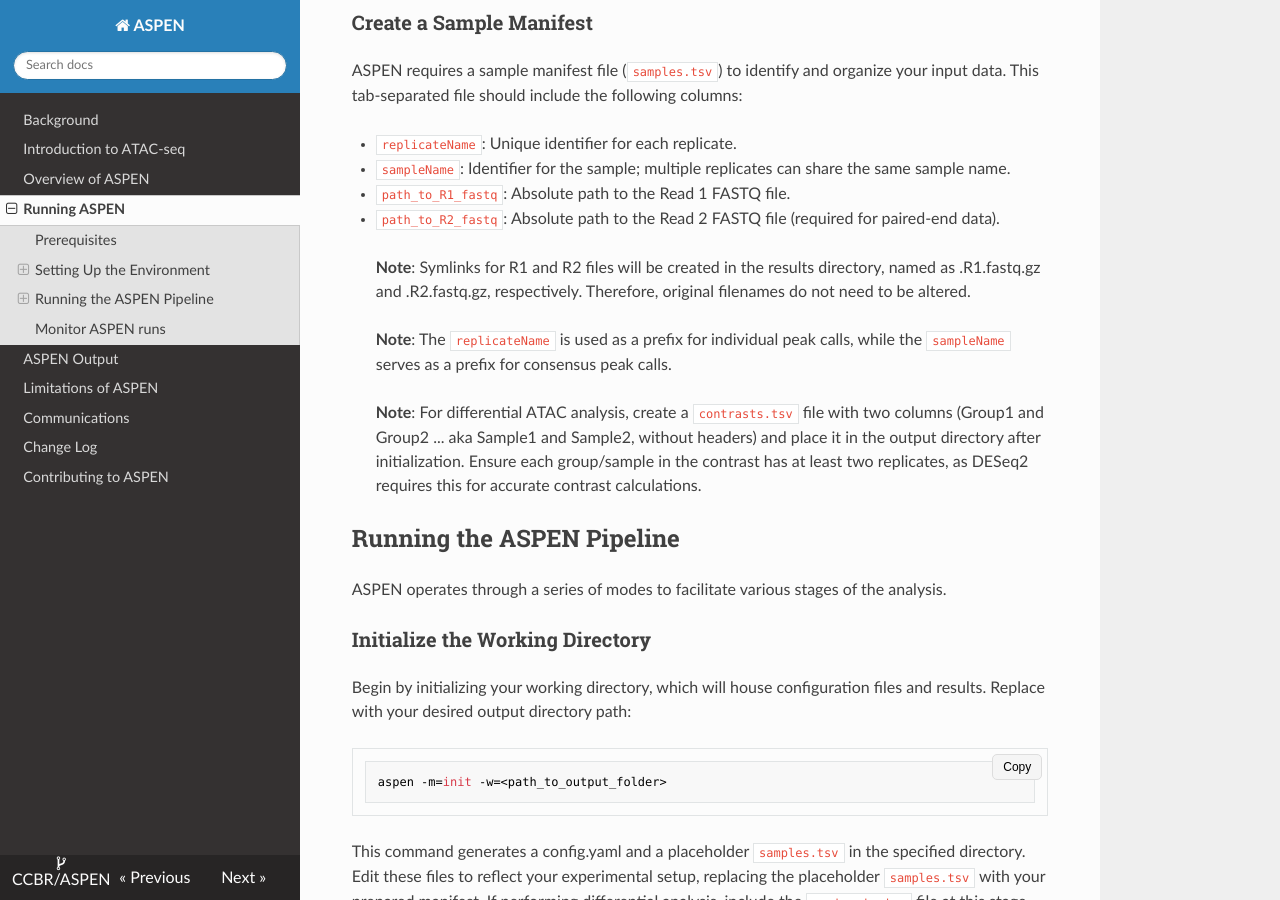
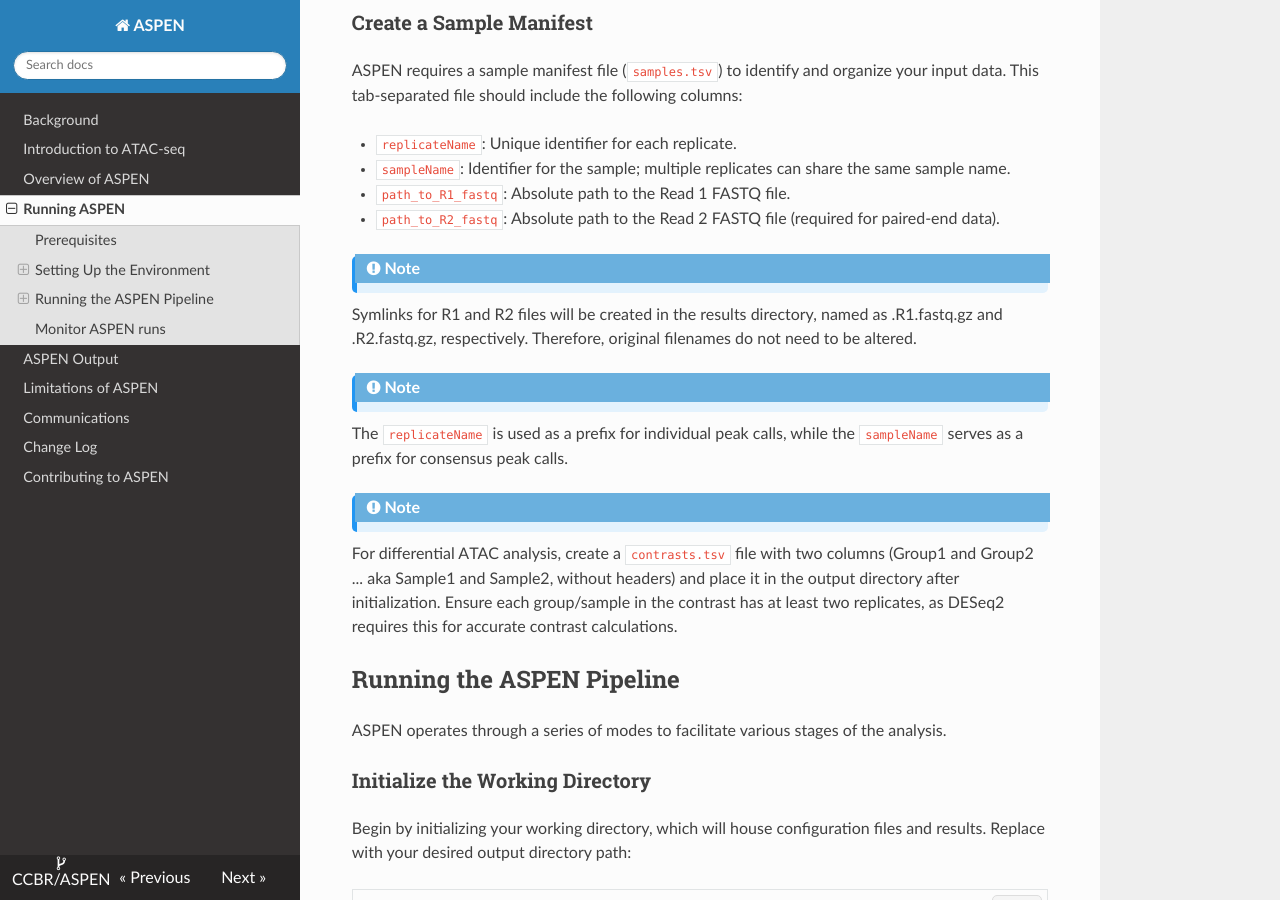
Before and after one commit to abcsFrederick/ASPEN, an MkDocs documentation site: the page built from docs/deployment.md, in a window 1280 px wide and 900 px high, scrolled down 767 px. Built offline with MkDocs 1.6.1, drawn with Linux system fonts in a browser that asks for light colours; nearby versions of some CDN libraries.

```diff
--- a/docs/deployment.md
+++ b/docs/deployment.md
@@ -30,11 +30,14 @@ ASPEN requires a sample manifest file (`samples.tsv`) to identify and organize y
 - `path_to_R1_fastq`: Absolute path to the Read 1 FASTQ file.
 - `path_to_R2_fastq`: Absolute path to the Read 2 FASTQ file (required for paired-end data).
 
-> **Note**: Symlinks for R1 and R2 files will be created in the results directory, named as <replicateName>.R1.fastq.gz and <replicateName>.R2.fastq.gz, respectively. Therefore, original filenames do not need to be altered.
+!!! note
+ Symlinks for R1 and R2 files will be created in the results directory, named as <replicateName>.R1.fastq.gz and <replicateName>.R2.fastq.gz, respectively. Therefore, original filenames do not need to be altered.
 
-> **Note**: The `replicateName` is used as a prefix for individual peak calls, while the `sampleName` serves as a prefix for consensus peak calls.
+!!! note
+ The `replicateName` is used as a prefix for individual peak calls, while the `sampleName` serves as a prefix for consensus peak calls.
 
-> **Note**: For differential ATAC analysis, create a `contrasts.tsv` file with two columns (Group1 and Group2 ... aka Sample1 and Sample2, without headers) and place it in the output directory after initialization. Ensure each group/sample in the contrast has at least two replicates, as DESeq2 requires this for accurate contrast calculations.
+!!! note
+ For differential ATAC analysis, create a `contrasts.tsv` file with two columns (Group1 and Group2 ... aka Sample1 and Sample2, without headers) and place it in the output directory after initialization. Ensure each group/sample in the contrast has at least two replicates, as DESeq2 requires this for accurate contrast calculations.
 
 ## Running the ASPEN Pipeline
 ASPEN operates through a series of modes to facilitate various stages of the analysis.
```
Also changed, not shown: docs/outputs.md (+4 -3 lines).
